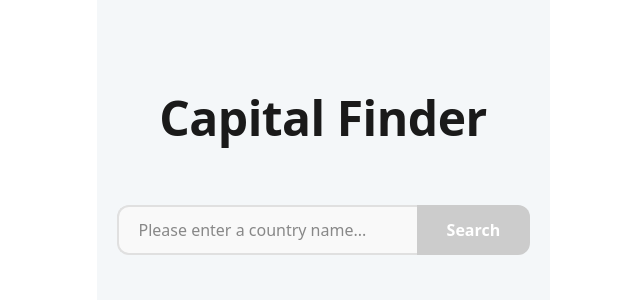
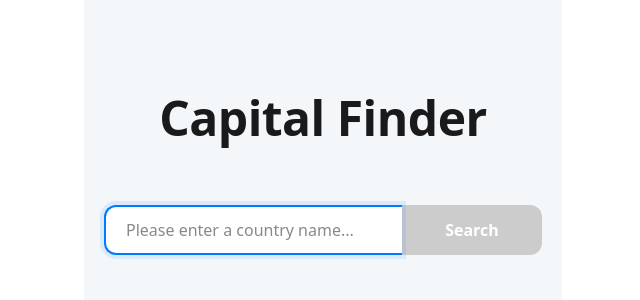
Before and after one commit to OlexTS/capitals-finder, a React (Vite) app: page / in a window 1280 px wide. Shown: the top 300 px of the page, without its empty margins (317-957 px from the left). Built offline with nearby package versions, Linux system fonts and the light colour scheme.

Commit message:
add clear btn

```diff
--- a/src/components/SearchCapital/SearchCapital.module.css
+++ b/src/components/SearchCapital/SearchCapital.module.css
@@ -1,4 +1,5 @@
 .searchWrapper {
+    position: relative;
     width: 100%;
     max-width: 700px;
     margin: 20px auto;
@@ -6,15 +7,21 @@
     flex-direction: column;
     gap: 12px;
 }
+
 .inputGroup{
     position: relative;
     display: flex;
     flex-direction: column;
     gap: 10px;
 }
+.inputFieldContainer {
+    position: relative;
+    flex: 1;
+    display: flex;
+}
 .searchInput {
     width: 100%;
-    padding: 14px 20px;
+    padding: 14px 45px 14px 20px;
     font-size: 16px;
     color: #1a1a1a;
     background-color: #fff;
@@ -31,6 +38,24 @@
 }
 .searchInput::placeholder {
   color: #888;
+}
+.clearButton {
+  position: absolute;
+  right: 15px;
+  top: 50%;
+  transform: translateY(-50%);
+  background: none;
+  border: none;
+  font-size: 22px;
+  color: #999;
+  cursor: pointer;
+  padding: 0;
+  line-height: 1;
+  transition: color 0.2s;
+}
+
+.clearButton:hover {
+  color: #333;
 }
 .searchBtn {
     padding: 14px 24px;
@@ -66,4 +91,7 @@
         border-radius: 0 12px 12px 0;
         width: 140px;
     }
+    .clearButton {
+        right: 15px;
+    }
 }
--- a/src/components/SearchCapital/SearchCapital.tsx
+++ b/src/components/SearchCapital/SearchCapital.tsx
@@ -1,4 +1,4 @@
-import { useState } from "react";
+import { useEffect, useRef, useState } from "react";
 import styles from "./SearchCapital.module.css";
 
 interface SearchCapitalProps {
@@ -7,6 +7,12 @@ interface SearchCapitalProps {
 
 const SearchCapital = ({ onSearch }: SearchCapitalProps) => {
   const [inputValue, setInputValue] = useState("");
+  const inputRef = useRef<HTMLInputElement>(null);
+
+  useEffect(() => {
+    inputRef.current?.focus();
+  }, []);
+
   const handleSubmit = (e: React.SyntheticEvent<HTMLFormElement>) => {
     e.preventDefault();
     if (inputValue.trim()) {
@@ -14,11 +20,19 @@ const SearchCapital = ({ onSearch }: SearchCapitalProps) => {
     }
     setInputValue("");
   };
+
+  const handleClear = () => {
+    setInputValue("");
+    inputRef.current?.focus();
+  };
+
   return (
     <form className={styles.searchWrapper} onSubmit={handleSubmit}>
       <div className={styles.inputGroup}>
         {" "}
+        <div className={styles.inputFieldContainer}>
         <input
+          ref={inputRef}
           className={styles.searchInput}
           autoComplete="off"
           autoCorrect="off"
@@ -28,6 +42,15 @@ const SearchCapital = ({ onSearch }: SearchCapitalProps) => {
           value={inputValue}
           onChange={(e) => setInputValue(e.target.value)}
         />
+        {inputValue && (
+          <button
+            type="button"
+            className={styles.clearButton}
+            onClick={handleClear}
+          >
+            &times;
+          </button>
+        )}</div>
         <button
           className={styles.searchBtn}
           type="submit"
```
